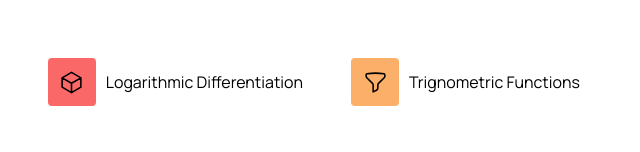
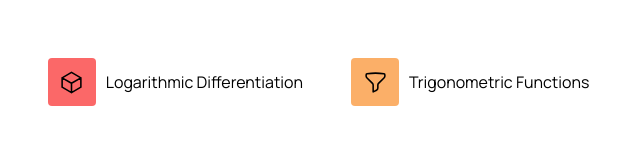
Before and after one commit to Rahuls-Coding/calc-derivative-rules, a Next.js app: page /others in a window 1280 px wide. Shown: the part 347-499 px from the top of the page, without its empty margins (313-953 px from the left). Built offline with nearby package versions, Linux system fonts and the light colour scheme.

Commit message:
fixed typo

```diff
--- a/pages/others.js
+++ b/pages/others.js
@@ -26,7 +26,7 @@ function Others() {
               </div>
             }
         />
-          <Group text='Trignometric Functions' color='orange' svg={<svg xmlns="http://www.w3.org/2000/svg" fill="none" viewBox="0 0 24 24" strokeWidth={1.5} stroke="currentColor" className="box"> <path strokeLinecap="round" strokeLinejoin="round" d="M12 3c2.755 0 5.455.232 8.083.678.533.09.917.556.917 1.096v1.044a2.25 2.25 0 01-.659 1.591l-5.432 5.432a2.25 2.25 0 00-.659 1.591v2.927a2.25 2.25 0 01-1.244 2.013L9.75 21v-6.568a2.25 2.25 0 00-.659-1.591L3.659 7.409A2.25 2.25 0 013 5.818V4.774c0-.54.384-1.006.917-1.096A48.32 48.32 0 0112 3z" /></svg>}
+          <Group text='Trigonometric Functions' color='orange' svg={<svg xmlns="http://www.w3.org/2000/svg" fill="none" viewBox="0 0 24 24" strokeWidth={1.5} stroke="currentColor" className="box"> <path strokeLinecap="round" strokeLinejoin="round" d="M12 3c2.755 0 5.455.232 8.083.678.533.09.917.556.917 1.096v1.044a2.25 2.25 0 01-.659 1.591l-5.432 5.432a2.25 2.25 0 00-.659 1.591v2.927a2.25 2.25 0 01-1.244 2.013L9.75 21v-6.568a2.25 2.25 0 00-.659-1.591L3.659 7.409A2.25 2.25 0 013 5.818V4.774c0-.54.384-1.006.917-1.096A48.32 48.32 0 0112 3z" /></svg>}
             text2={
               <div className='grid overflow-auto  h-72'>
                 Here are the deriatives of the common trig functions:
```
